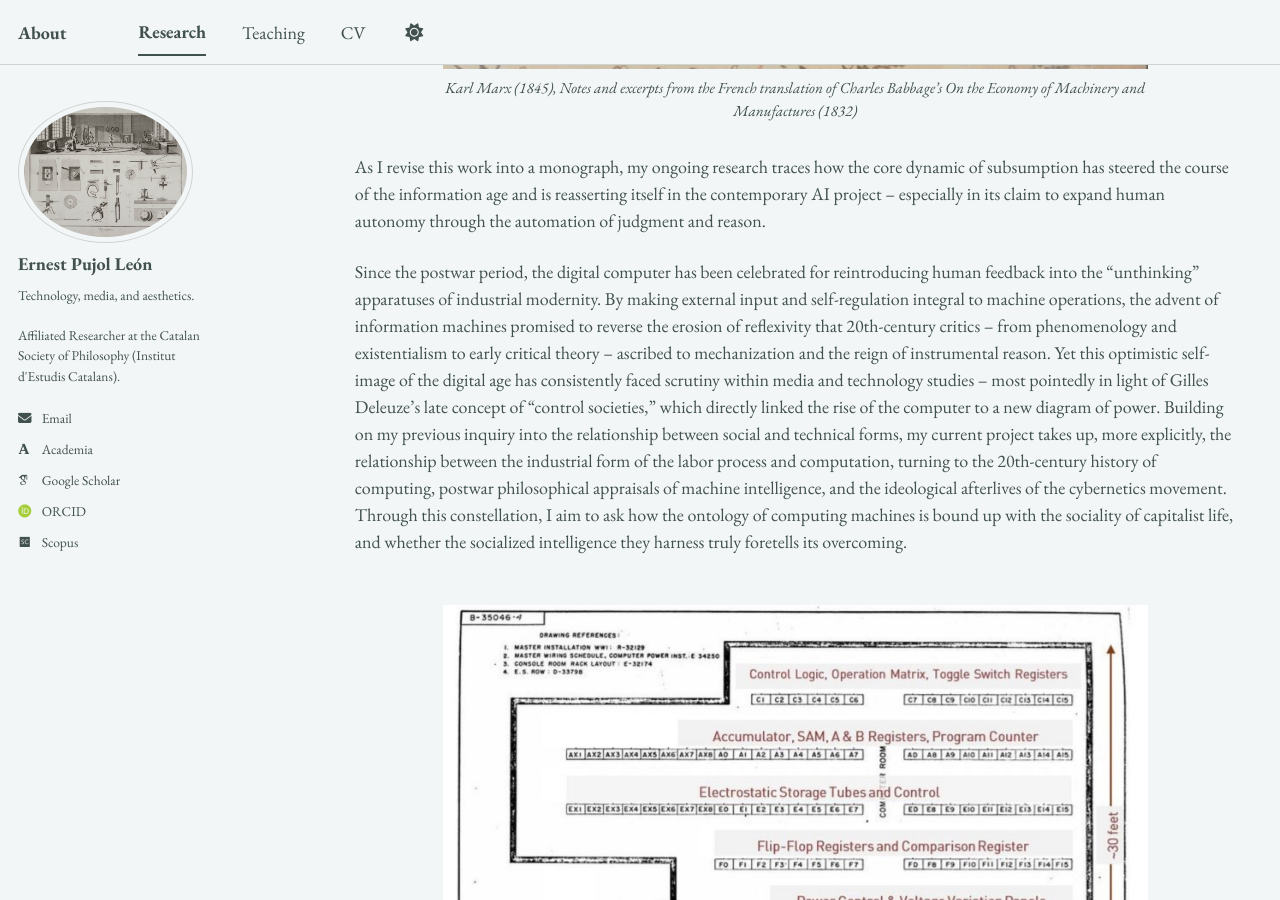
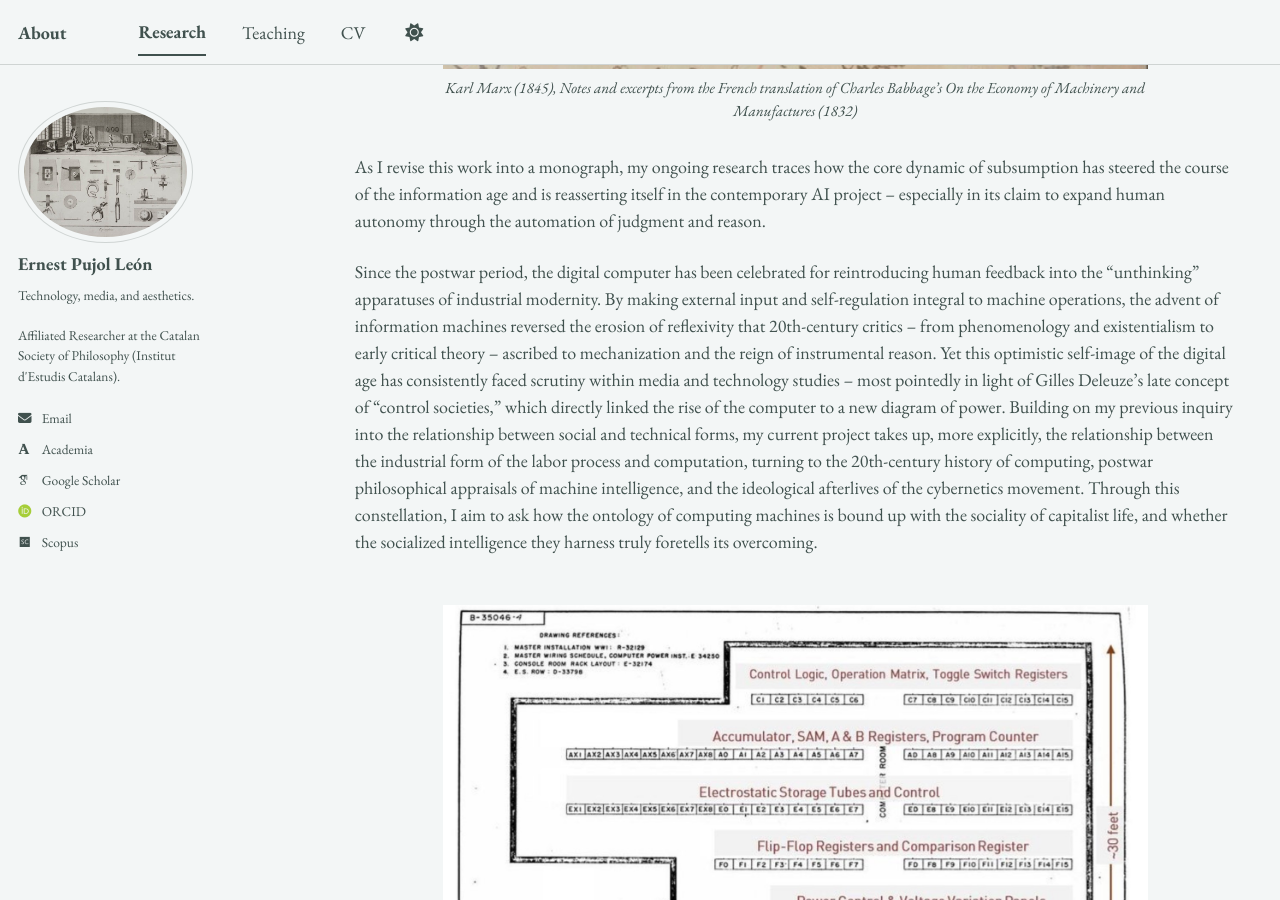
Before and after one commit to epujol90/epujol90.github.io, a Jekyll site: the page built from _pages/research.md, in a window 1280 px wide and 900 px high, scrolled down 1560 px. Built offline with Jekyll 4.4.1, drawn with Linux system fonts in a browser that asks for light colours; some web fonts are replaced; a script bundle is joined from its source files by our own code; library files that are not in the unit come from our copies.

Commit message:
Update research.md

```diff
--- a/_pages/research.md
+++ b/_pages/research.md
@@ -27,7 +27,7 @@ My doctoral work centered on the _longue durée_ of industrial modernity and wha
 
 As I revise this work into a monograph, my ongoing research traces how the core dynamic of subsumption has steered the course of the information age and is reasserting itself in the contemporary AI project -- especially in its claim to expand human autonomy through the automation of judgment and reason.
 
-Since the postwar period, the digital computer has been celebrated for reintroducing human feedback into the "unthinking" apparatuses of industrial modernity. By making external input and self-regulation integral to machine operations, the advent of information machines promised to reverse the erosion of reflexivity that 20th-century critics -- from phenomenology and existentialism to early critical theory -- ascribed to mechanization and the reign of instrumental reason. Yet this optimistic self-image of the digital age has consistently faced scrutiny within media and technology studies -- most pointedly in light of Gilles Deleuze's late concept of “control societies," which directly linked the rise of the computer to a new diagram of power. Building on my previous inquiry into the relationship between social and technical forms, my current project takes up, more explicitly, the relationship between the industrial form of the labor process and computation, turning to the 20th-century history of computing, postwar philosophical appraisals of machine intelligence, and the ideological afterlives of the cybernetics movement. Through this constellation, I&nbsp;aim to ask how the ontology of computing machines is bound up with the sociality of capitalist life, and whether the socialized intelligence they harness truly foretells its overcoming.
+Since the postwar period, the digital computer has been celebrated for reintroducing human feedback into the "unthinking" apparatuses of industrial modernity. By making external input and self-regulation integral to machine operations, the advent of information machines reversed the erosion of reflexivity that 20th-century critics -- from phenomenology and existentialism to early critical theory -- ascribed to mechanization and the reign of instrumental reason. Yet this optimistic self-image of the digital age has consistently faced scrutiny within media and technology studies -- most pointedly in light of Gilles Deleuze's late concept of “control societies," which directly linked the rise of the computer to a new diagram of power. Building on my previous inquiry into the relationship between social and technical forms, my current project takes up, more explicitly, the relationship between the industrial form of the labor process and computation, turning to the 20th-century history of computing, postwar philosophical appraisals of machine intelligence, and the ideological afterlives of the cybernetics movement. Through this constellation, I&nbsp;aim to ask how the ontology of computing machines is bound up with the sociality of capitalist life, and whether the socialized intelligence they harness truly foretells its overcoming.
 <br>
 <br>
 
```
